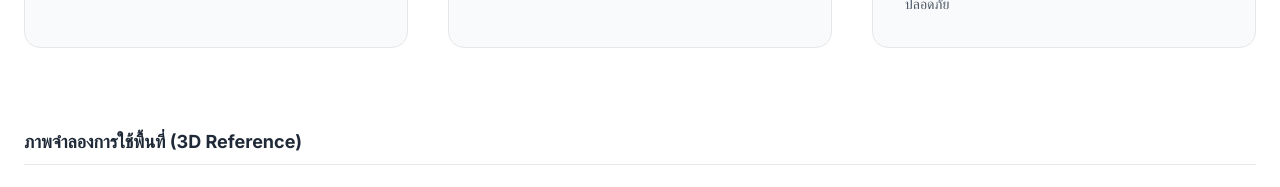
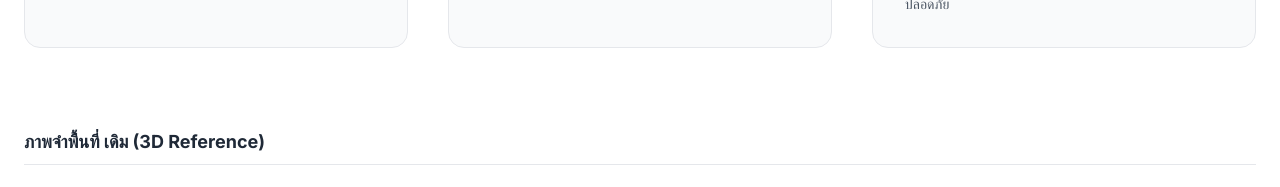
Before and after one commit to suteechu/CourtHeim, a React (Vite) app: page / in a window 1280 px wide. Shown: the part 1480-1667 px from the top of the page. Built offline with nearby package versions, Linux system fonts and the light colour scheme; grey boxes are pictures that could not be loaded.

Commit message:
Update 3D reference heading text

```diff
--- a/src/components/Features.jsx
+++ b/src/components/Features.jsx
@@ -55,7 +55,7 @@ const Features = () => {
 
         {/* 3D Perspective Gallery */}
         <div className="mt-20">
-          <h3 className="text-lg font-bold text-gray-800 mb-6 border-b pb-2">ภาพจำลองการใช้พื้นที่ (3D Reference)</h3>
+          <h3 className="text-lg font-bold text-gray-800 mb-6 border-b pb-2">ภาพจำพื้นที่ เดิม (3D Reference)</h3>
           <div className="grid grid-cols-1 md:grid-cols-3 gap-6">
             {['./3d-1.jpg', './3d-2.jpg', './hero-bg.jpg'].map((imgSrc, index) => (
               <div key={index} className="h-48 bg-gray-200 rounded-lg overflow-hidden relative group">
```
